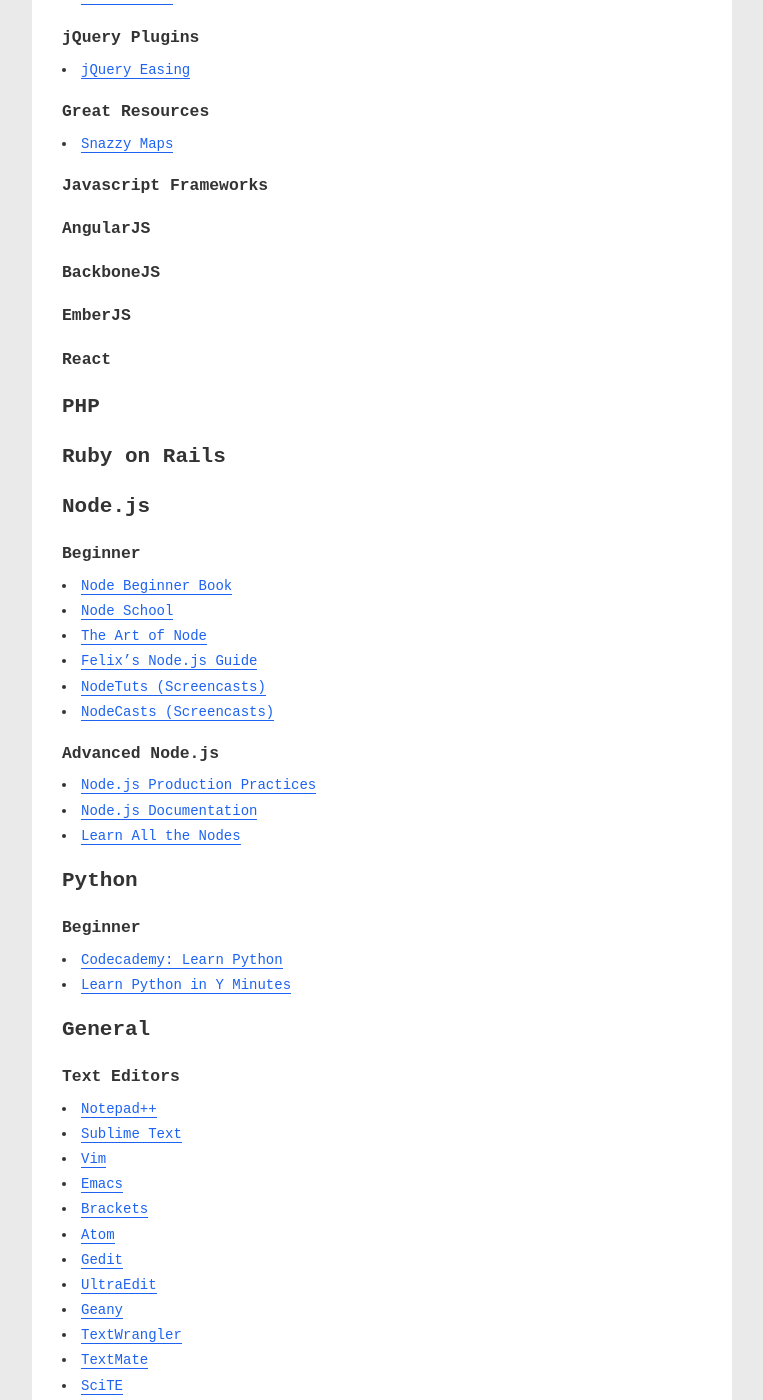
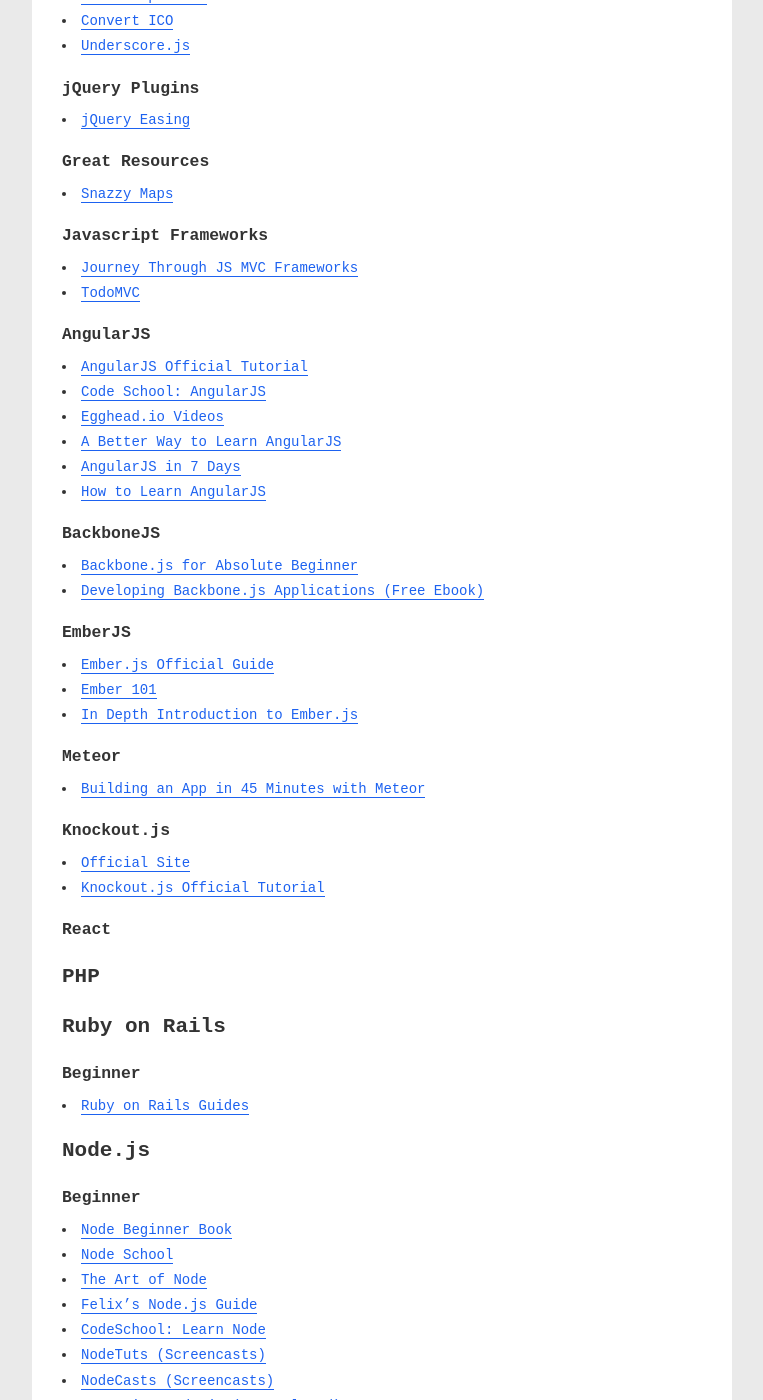
Before and after one commit to irff/learn, a Jekyll site: the page built from _kanal/web-development.md, in a window 1280 px wide and 1400 px high, scrolled down 1207 px. Shown: the whole window, without its empty margins (258-1021 px from the left). Built offline with Jekyll 4.4.1, drawn with Linux system fonts in a browser that asks for light colours; some of the changed text lies outside the part shown.

Commit message:
Tambah materi JS Frameworks, NodeJS Tools

```diff
--- a/_kanal/web-development.md
+++ b/_kanal/web-development.md
@@ -22,6 +22,7 @@
 - [JS The Right Way](http://jstherightway.org/)
 - [Human JS](http://read.humanjavascript.com/)
 - [JS Design Patterns](http://addyosmani.com/resources/essentialjsdesignpatterns/book/)
+- [Crockford on Javascript](http://yuiblog.com/crockford/)
 
 ### jQuery
 - [Try jQuery](http://try.jquery.com/)
@@ -46,6 +47,7 @@
 - [Bounce.js](http://bouncejs.com/)
 - [Am I Responsive](http://ami.responsivedesign.is/)
 - [Convert ICO](http://www.convertico.com/)
+- [Underscore.js](http://documentcloud.github.io/underscore/)
 
 ### jQuery Plugins
 - [jQuery Easing](http://gsgd.co.uk/sandbox/jquery/easing/)
@@ -54,19 +56,41 @@
 - [Snazzy Maps](http://snazzymaps.com/)
 
 ### Javascript Frameworks
+- [Journey Through JS MVC Frameworks](http://www.smashingmagazine.com/2012/07/27/journey-through-the-javascript-mvc-jungle/)
+- [TodoMVC](http://todomvc.com/)
 
 ### AngularJS
+- [AngularJS Official Tutorial](https://docs.angularjs.org/tutorial)
+- [Code School: AngularJS](http://campus.codeschool.com/courses/shaping-up-with-angular-js/intro)
+- [Egghead.io Videos](https://egghead.io/lessons)
+- [A Better Way to Learn AngularJS](https://thinkster.io/angulartutorial/a-better-way-to-learn-angularjs/)
+- [AngularJS in 7 Days](http://www.ng-newsletter.com/posts/beginner2expert-how_to_start.html)
+- [How to Learn AngularJS](http://www.ng-newsletter.com/posts/how-to-learn-angular.html)
 
 ### BackboneJS
+- [Backbone.js for Absolute Beginner](http://adrianmejia.com/blog/2012/09/11/backbone-dot-js-for-absolute-beginners-getting-started/)
+- [Developing Backbone.js Applications (Free Ebook)](http://addyosmani.github.io/backbone-fundamentals/)
 
 ### EmberJS
+- [Ember.js Official Guide](http://emberjs.com/guides/getting-started/)
+- [Ember 101](http://ember101.com/)
+- [In Depth Introduction to Ember.js](http://www.smashingmagazine.com/2013/11/07/an-in-depth-introduction-to-ember-js/)
+
+### Meteor
+- [Building an App in 45 Minutes with Meteor](http://www.smashingmagazine.com/2013/06/13/build-app-45-minutes-meteor/)
+
+### Knockout.js
+- [Official Site](http://knockoutjs.com/)
+- [Knockout.js Official Tutorial](http://learn.knockoutjs.com/)
 
 ### React
-
 
 ## PHP
 
 ## Ruby on Rails
+
+### Beginner
+- [Ruby on Rails Guides](http://guides.rubyonrails.org/)
 
 ## Node.js
 
@@ -75,13 +99,39 @@
 - [Node School](http://nodeschool.io/)
 - [The Art of Node](https://github.com/maxogden/art-of-node/#the-art-of-node)
 - [Felix's Node.js Guide](http://nodeguide.com/)
+- [CodeSchool: Learn Node](http://node.codeschool.com/)
 - [NodeTuts (Screencasts)](http://nodetuts.com/)
 - [NodeCasts (Screencasts)](http://nodecasts.net/)
+- [Mastering Node.js (Incompleted)](http://visionmedia.github.io/masteringnode/)
 
 ### Advanced Node.js
 - [Node.js Production Practices](https://www.joyent.com/developers/node/design)
 - [Node.js Documentation](http://nodejs.org/api/)
 - [Learn All the Nodes](http://www.learnallthenodes.com/)
+- [Node.js Help Sheet](https://www.gosquared.com/blog/panic-over-node-js-help-sheet-is-here)
+
+### Node.js Tools
+- [Node Packaged Modules](https://www.npmjs.org/)
+- [Node Modules on Github](http://eirikb.github.io/nipster/)
+- [Node Modules Better Search](http://node-modules.com/)
+- [Node Express Boilerplate](https://github.com/mape/node-express-boilerplate)
+- [Socket.io](http://socket.io/)
+- [Mongoose](https://github.com/LearnBoost/mongoose)
+- [Formaline](https://github.com/coolaj86/formaline)
+- [Log.io](http://logio.org/)
+- [LDAP.js](http://ldapjs.org/)
+- [Node Supervisor](https://github.com/isaacs/node-supervisor)
+- [Jade Templating Engine](http://jade-lang.com/)
+- [Async](https://github.com/caolan/async)
+- [Streamline.js](https://github.com/Sage/streamlinejs)
+- [Forever](https://github.com/nodejitsu/forever)
+- [PDF Kit](http://pdfkit.org/)
+
+### Node.js Framework
+- [Express.js Framework](http://expressjs.com/)
+- [Bricks.js Framework](http://bricksjs.com/index.html)
+- [Geddy.js Framework](http://geddyjs.org/)
+
 
 ## Python
 
@@ -126,9 +176,10 @@
 - [Responsive Resources](http://bradfrost.github.io/this-is-responsive/resources.html)
 - [Build a Responsive Website in a Week](https://github.com/paulrobertlloyd/roadtrip)
 
-### Version Control
+### Version Control: Git
 - [Free eBook: Learn Version Control with Git](http://www.git-tower.com/learn/)
 - [Free eBook: Pro Git](http://git-scm.com/book)
+- [Atlassian Git Tutorial](https://www.atlassian.com/git/tutorials/)
 - [Git Flow Cheatseet](http://danielkummer.github.io/git-flow-cheatsheet/)
 - [Learn Git Branching](http://pcottle.github.io/learnGitBranching/?demo)
 
```
Also changed, not shown: 1 other file.
